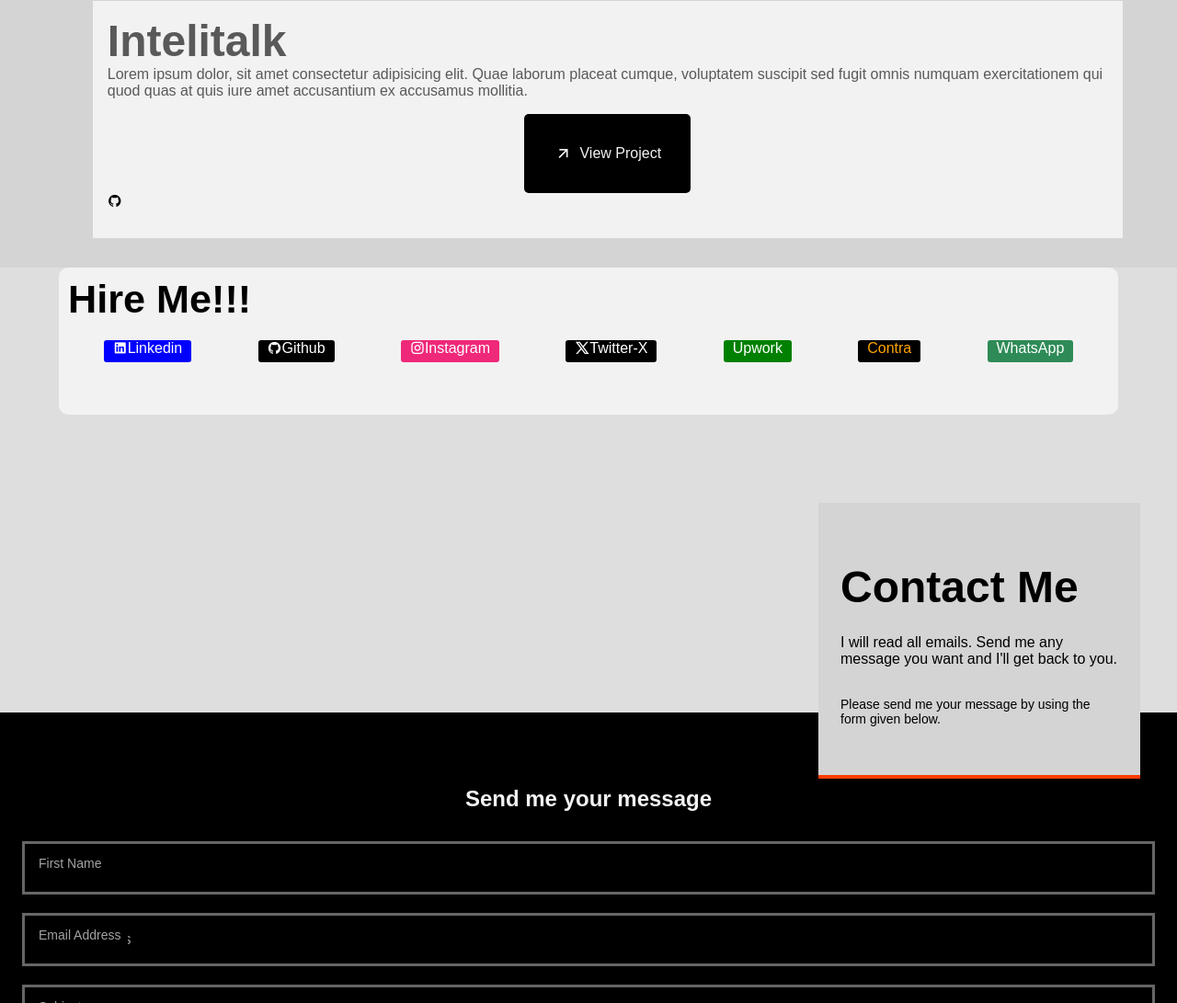
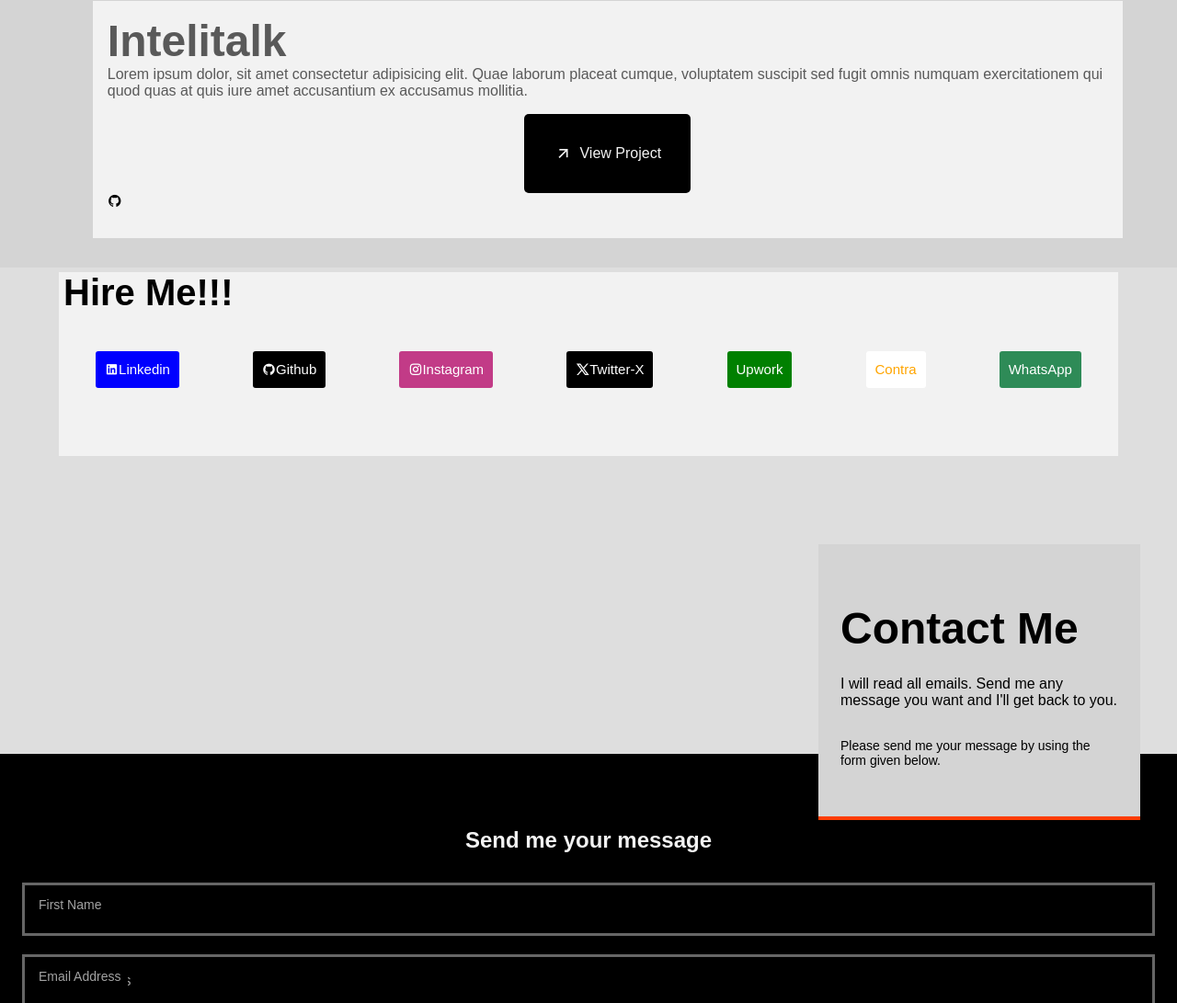
Before and after one commit to dev-saiful/dev-saiful, a plain HTML site: page index.html in a window 1280 px wide. Shown: the part 2092-3183 px from the top of the page at 92% size. Drawn offline with nearby package versions, Linux system fonts and the light colour scheme; a web font is replaced by a local one.

Commit message:
Changed the hire me section

```diff
--- a/index.html
+++ b/index.html
@@ -248,73 +248,33 @@
   </section>
 
           <!-- HIRE ME SECTION -->
-          <article class="hire_me">
-              <b class="hire_me-header">Hire Me!!!</b>
+          <div class="hire-me">
+            <div class="hire-me-header">Hire Me!!!</div>
 
-              <!-- LINKEDIN -->
-            <div class="hire_me-links">
-              <div class="btn_1">
-                <a href="https://www.linkedin.com/in/dev-saiful/" target="_blank" class="hire_me-btn">
-                <i class="ri-linkedin-box-fill" style="color: white;"></i>Linkedin
-              </a>
-              </div>
+            <!-- ALL THE BUTTONS START HERE -->
+            <div class="hire-me-buttons">
+              <button class="linkedin"><a href="https://www.linkedin.com/in/dev-saiful/" target="_blank" class="hire_me-btn">
+                <i class="ri-linkedin-box-fill"></i>Linkedin</a></button>
 
-              <!-- GITHUB -->
-              <div class="hire_me-links">
-                <div class="btn_2">
-                  <a href="https://github.com/dev-saiful/" target="_blank" class="hire_me-btn">
-                    <i class="ri-github-fill"></i>Github
-                </a>
-                </div>
+              <button style="background-color: black;"><a href="https://github.com/dev-saiful/" target="_blank" class="hire_me-btn">
+                <i class="ri-github-fill"></i>Github</a></button>
+
+              <button style="background-color: #C23B87;"><a href="https://www.instagram.com/dev_saiful/" target="_blank" class="hire_me-btn">
+                <i class="ri-instagram-line"></i>Instagram</a></button>
+
+              <button style="background-color: black;"><a href="https://x.com/dev_saiful" target="_blank" class="hire_me-btn">
+                <i class="ri-twitter-x-line"></i>Twitter-X</a></button>
+
+              <button style="background-color: green;"><a href="https://www.upwork.com/freelancers/~01d2240429a4423dcf" target="_blank" class="hire_me-btn">
+                Upwork</a></button>
+
+              <button style="background-color: white;"><a href="https://contra.com/dev_saiful?utm_campaign=social_sharing&utm_medium=independent_share&utm_source=copy_link" target="_blank" class="hire_me-btn" style="color: orange;">
+                Contra</a></button>
+
+              <button style="background-color: seagreen;"><a href="https://wa.me/01611337660" target="_blank" class="hire_me-btn">
+                WhatsApp</a></button>
             </div>
-
-            <!-- INSTA -->
-            <div class="hire_me-links">
-              <div class="btn_3">
-                <a href="https://www.instagram.com/dev_saiful/" target="_blank" class="hire_me-btn">
-                  <i class="ri-instagram-line"></i>Instagram
-              </a>
-              </div>
           </div>
-
-          <!-- X -->
-          <div class="hire_me-links">
-            <div class="btn_4">
-              <a href="https://x.com/dev_saiful" target="_blank" class="hire_me-btn">
-                <i class="ri-twitter-x-line"></i>Twitter-X
-            </a>
-            </div>
-        </div>
-
-         <!-- UPWORK   -->
-         <div class="hire_me-links">
-          <div class="btn_5">
-            <a href="https://www.upwork.com/freelancers/~01d2240429a4423dcf" target="_blank" class="hire_me-btn">
-              Upwork
-          </a>
-          </div>
-        </div>
-
-         <!-- UPWORK   -->
-         <div class="hire_me-links">
-          <div class="btn_6">
-            <a href="https://contra.com/dev_saiful?utm_campaign=social_sharing&utm_medium=independent_share&utm_source=copy_link" target="_blank" class="hire_me-btn" style="color: orange;">
-              Contra
-          </a>
-          </div>
-        </div>
-
-        <!-- =======WHATSAPP========= -->
-        <div class="hire_me-links">
-          <div class="btn_7">
-            <a href="https://wa.me/01611337660" target="_blank" class="hire_me-btn"">
-              WhatsApp
-            </a>
-          </div>
-        </div>
-
-
-          </article>
 
    <!-- ======contact======= -->
   <section class="contact section" id="contact">
--- a/style.css
+++ b/style.css
@@ -624,78 +624,43 @@ body.dark-theme{
 }
 
 /* ================= HIRE ME =============== */
-.hire_me{
+.hire-me {
   margin: 0 auto;
-  padding: 10px;
+  background-color: #F2F2F2;
   width: 90%;
-  height: 10rem;
-  background-color: #F2F2F2;
-  border-radius: 10px;
+  height: 200px;
 }
-.hire_me-header{
+
+.hire-me-header {
   color: black;
-  font-size: 2.7rem;
-  font-weight: 800;
+  font-size: 2.5rem;
+  font-weight: 600;
+  margin: 5px;
 }
-.hire_me-links{
+
+.hire-me-buttons {
   display: flex;
-  flex-direction: row;
   justify-content: space-around;
-  margin-top: 10px;
+  margin-top: 3.5%;
 }
-.btn_1{
-  margin: 10px 5px;
+
+.hire-me-buttons button {
+  width: max-content;
+  height: 40px;
+  padding: 0 10px;
+  border: none;
+  border-radius: 3px;
+  outline: none;
+}
+
+.hire-me-buttons a {
+  color: white;
+  font-size: 15px;
+  text-decoration: none;
+}
+
+.linkedin {
   background-color: blue;
-  width: max-content;
-  height: 1.5rem;
-  border-radius: 3px;
-}
-.btn_2{
-  margin-right: 5px;
-  background-color: black;
-  width: max-content;
-  height: 1.5rem;
-  border-radius: 3px;
-}
-.btn_3{
-  margin-right: 5px;
-  background-color: #F02879;
-  width: max-content;
-  height: 1.5rem;
-  border-radius: 3px;
-}
-.btn_4{
-  margin-right: 5px;
-  background-color: black;
-  width: max-content;
-  height: 1.5rem;
-  border-radius: 3px;
-}
-.btn_5{
-  margin-right: 5px;
-  background-color: green;
-  width: max-content;
-  height: 1.5rem;
-  border-radius: 3px;
-}
-.btn_6{
-  margin-right: 5px;
-  background-color: black;
-  color: orange;
-  width: max-content;
-  height: 1.5rem;
-  border-radius: 3px;
-}
-.btn_7{
-  margin-right: 5px;
-  background-color: seagreen;
-  width: max-content;
-  height: 1.5rem;
-  border-radius: 3px;
-}
-.hire_me-btn{
-  color: white;
-  padding: 10px;
 }
 
 /*=============== CONTACT ===============*/
```
